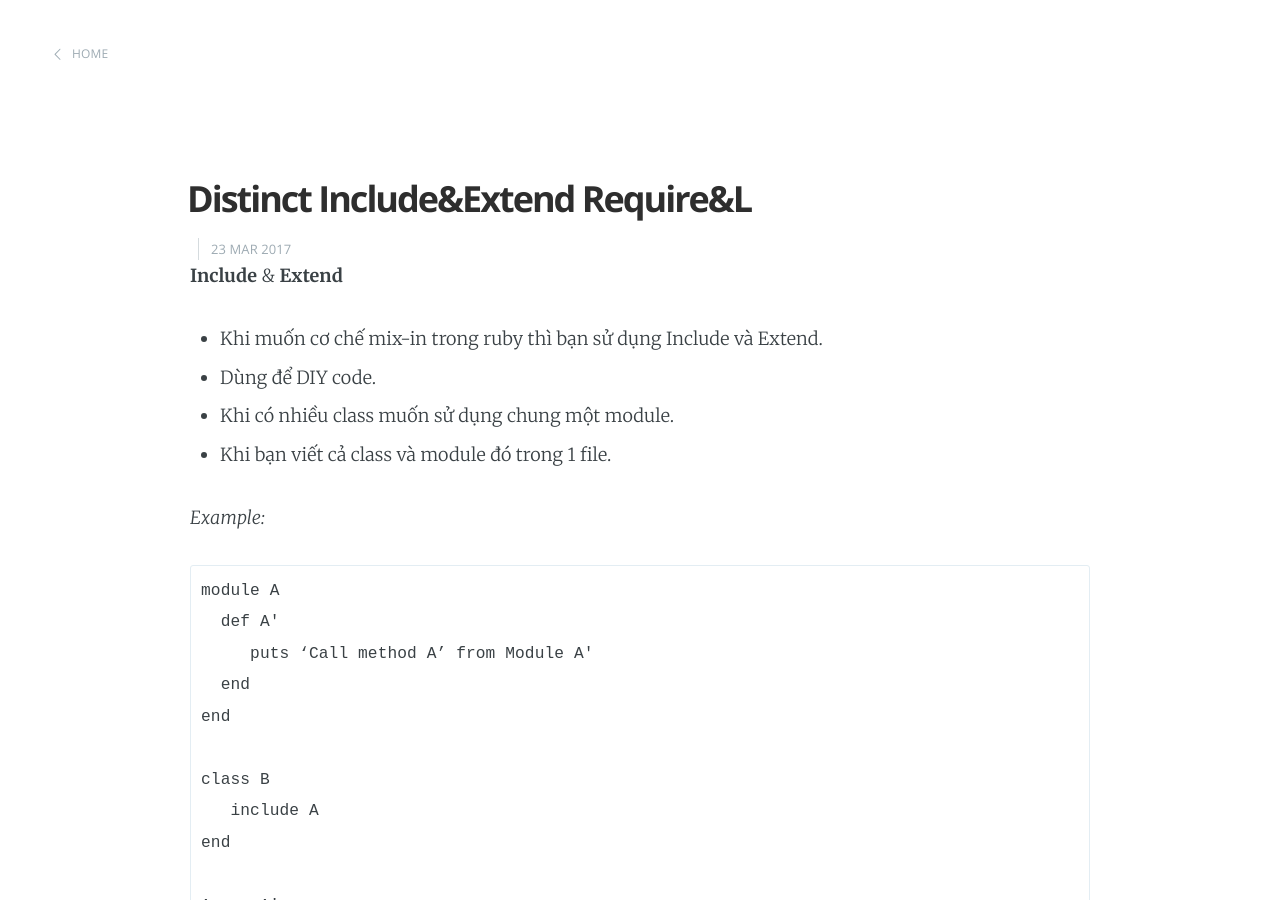
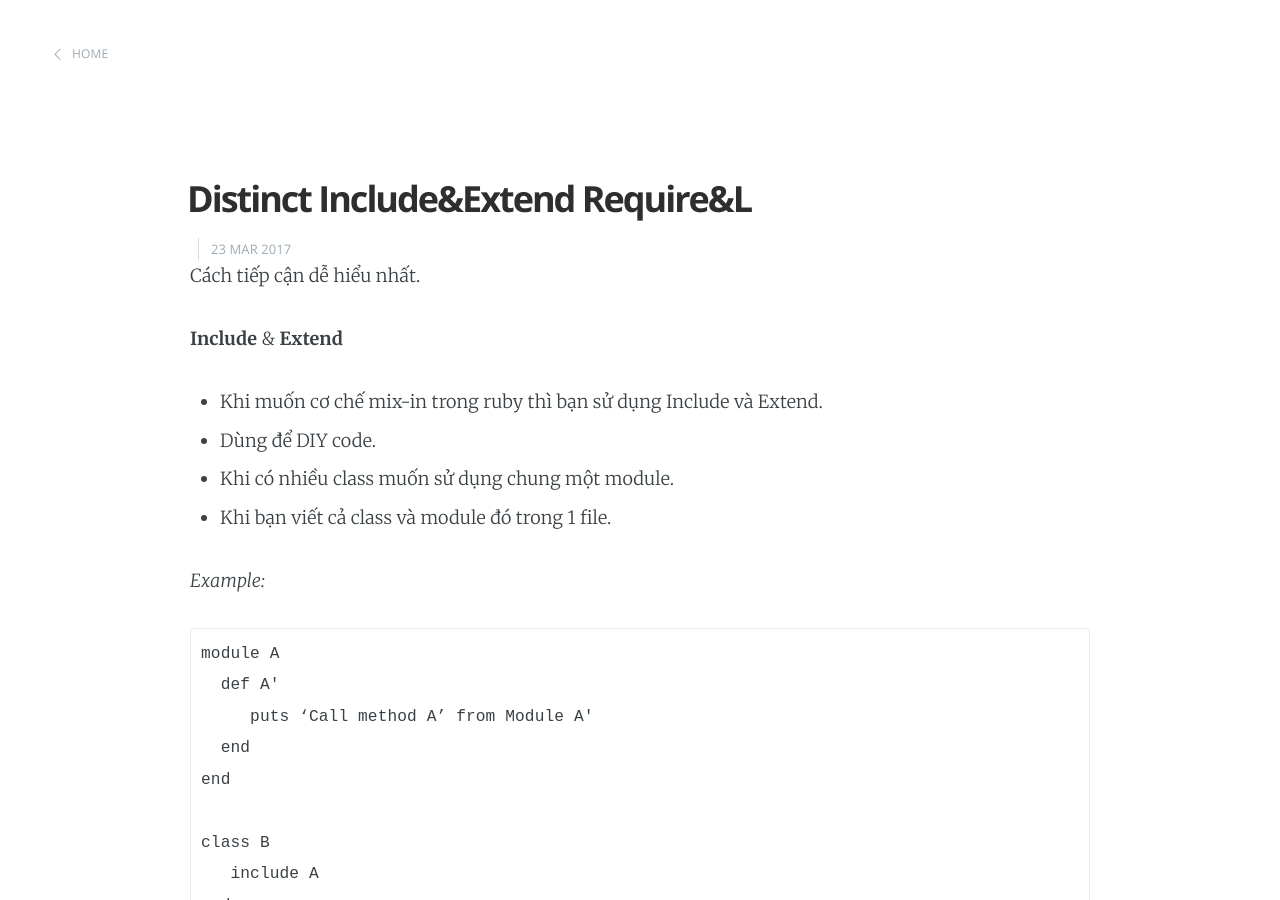
Before and after one commit to trnthanhtu/trnthanhtu.github.io, a Jekyll site: the page built from _posts/2017-03-23-Distinct-Include-Extend-Require-Load.markdown, in a window 1280 px wide and 900 px high. Built offline with Jekyll 4.4.1, drawn with Linux system fonts in a browser that asks for light colours.

Commit message:
Update 2017-03-23-Distinct-Include-Extend-Require-Load.markdown

```diff
--- a/_posts/2017-03-23-Distinct-Include-Extend-Require-Load.markdown
+++ b/_posts/2017-03-23-Distinct-Include-Extend-Require-Load.markdown
@@ -3,6 +3,9 @@ layout: post
 title:  "Distinct Include&Extend Require&L"
 date:   2017-03-23 00:00:00
 ---
+
+Cách tiếp cận dễ hiểu nhất.
+
 **Include** & **Extend**
 - Khi muốn cơ chế mix-in trong ruby thì bạn sử dụng Include và Extend.
 - Dùng để DIY code.
```
